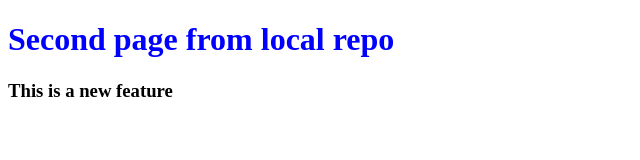
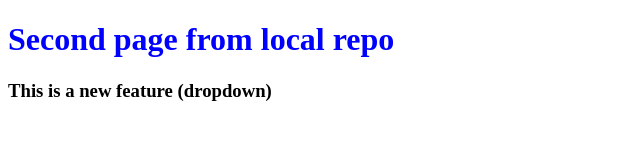
Before and after one commit to akshaychowbe/localrepo, a plain HTML site: page index.html in a window 1280 px wide. Shown: the whole page, without its empty margins (0-640 px from the left). Drawn offline with Linux system fonts and the light colour scheme.

Commit message:
add new dropdown

```diff
--- a/index.html
+++ b/index.html
@@ -8,6 +8,6 @@
 </head>
 <body>
     <h1>Second page from local repo</h1>
-    <h3>This is a new feature</h3>
+    <h3>This is a new feature (dropdown) </h3>
 </body>
 </html>
```
